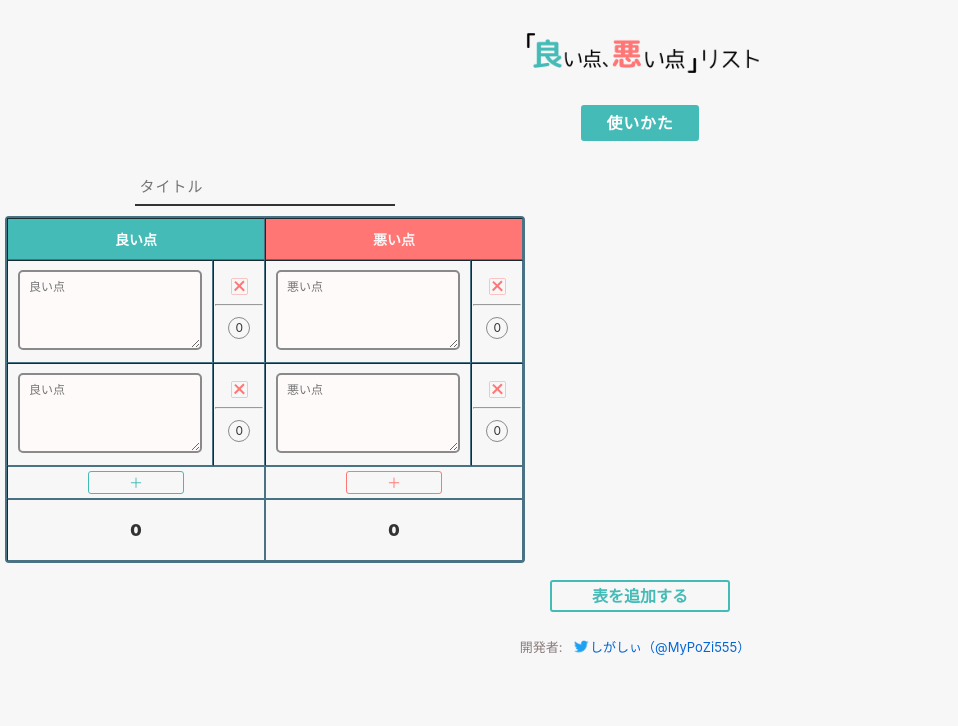
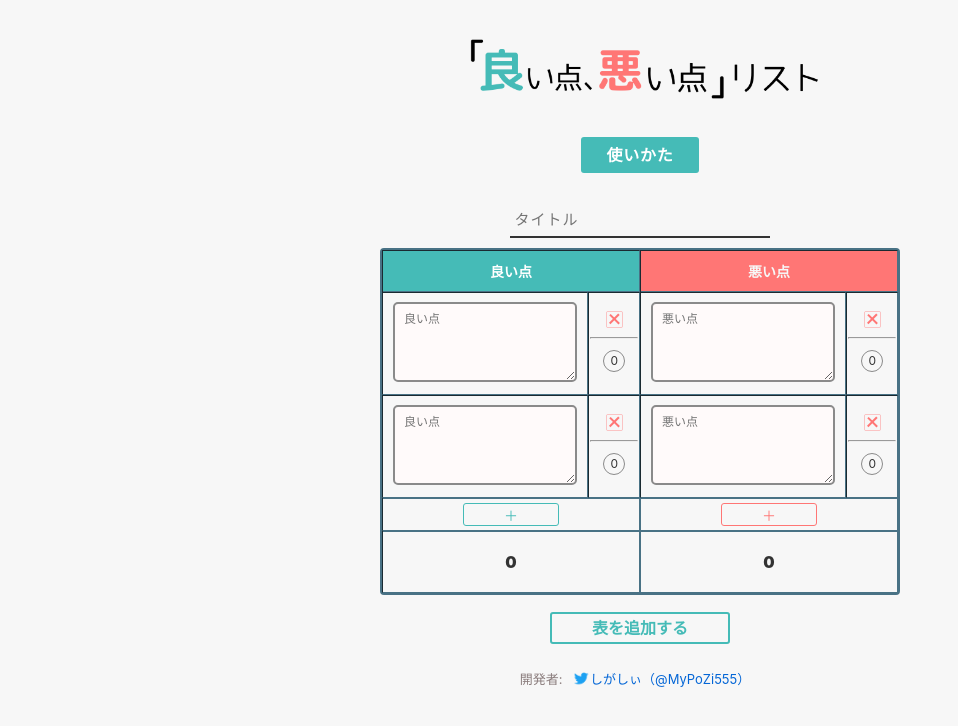
Before and after one commit to shigasy/pros-cons-list, a React (Create React App) app: page / in a window 1280 px wide. Shown: the top 726 px of the page, without its empty margins (0-958 px from the left). Built offline with nearby package versions, Linux system fonts and the light colour scheme.

Commit message:
add frex wrap で横並び折り返しに

```diff
--- a/src/App.css
+++ b/src/App.css
@@ -12,16 +12,24 @@
 .content__container {
   display: block;
 }
+.contents__container {
+  display: flex; /* 横並び 均等 */
+  justify-content: space-evenly; /* センターに */
+  flex-wrap: wrap; /* 複数行折返し */
+}
 
 @media (min-width: 768px) {
-
+  .App {
+    text-align: center;
+    max-width: 110rem;
+    margin: 0 auto;
+  }
+  .App-description__title {
+    width: 40%;
+  }
 }
 @media (min-width: 1024px) {
   .App-description__title {
-    width: 20%;
-  }
-
-  .contents__container {
-    display: flex;
+    width: 35%;
   }
 }
--- a/src/components/Table.css
+++ b/src/components/Table.css
@@ -176,38 +176,3 @@ table tbody td {
     text-align: center;
     cursor: pointer;
 }
-/* -------------------------------------------- */
-/* ▼タブレット用デザインとして付け足すデザイン */
-/* -------------------------------------------- */
-@media (min-width: 768px) {
-
-}
-/* ------------------------------------ */
-/* ▼PC用デザインとして付け足すデザイン */
-/* ------------------------------------ */
-@media (min-width: 1024px) {
-    table {
-        /*margin: 5rem;*/
-        width: 100vm;
-    }
-
-    table th {
-        padding: 1.0rem 13.6rem;
-    }
-
-    table td {
-        padding: 0.4rem 13.6rem;
-    }
-
-    .table__title {
-        font-size: 2.0rem;
-    }
-
-    .table__header {
-        font-size: 1.4rem;
-    }
-    .table__body {
-        font-size: 1.2rem;
-    }
-
-}
```
